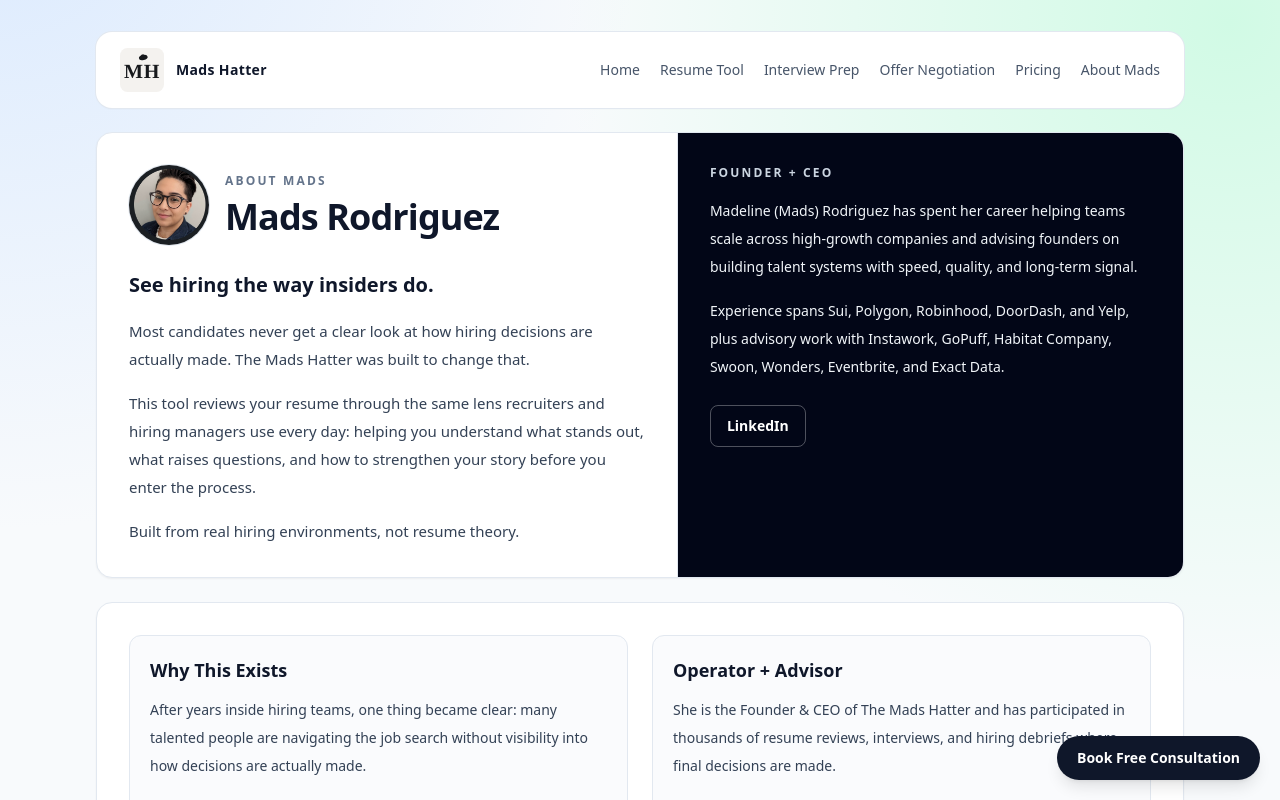
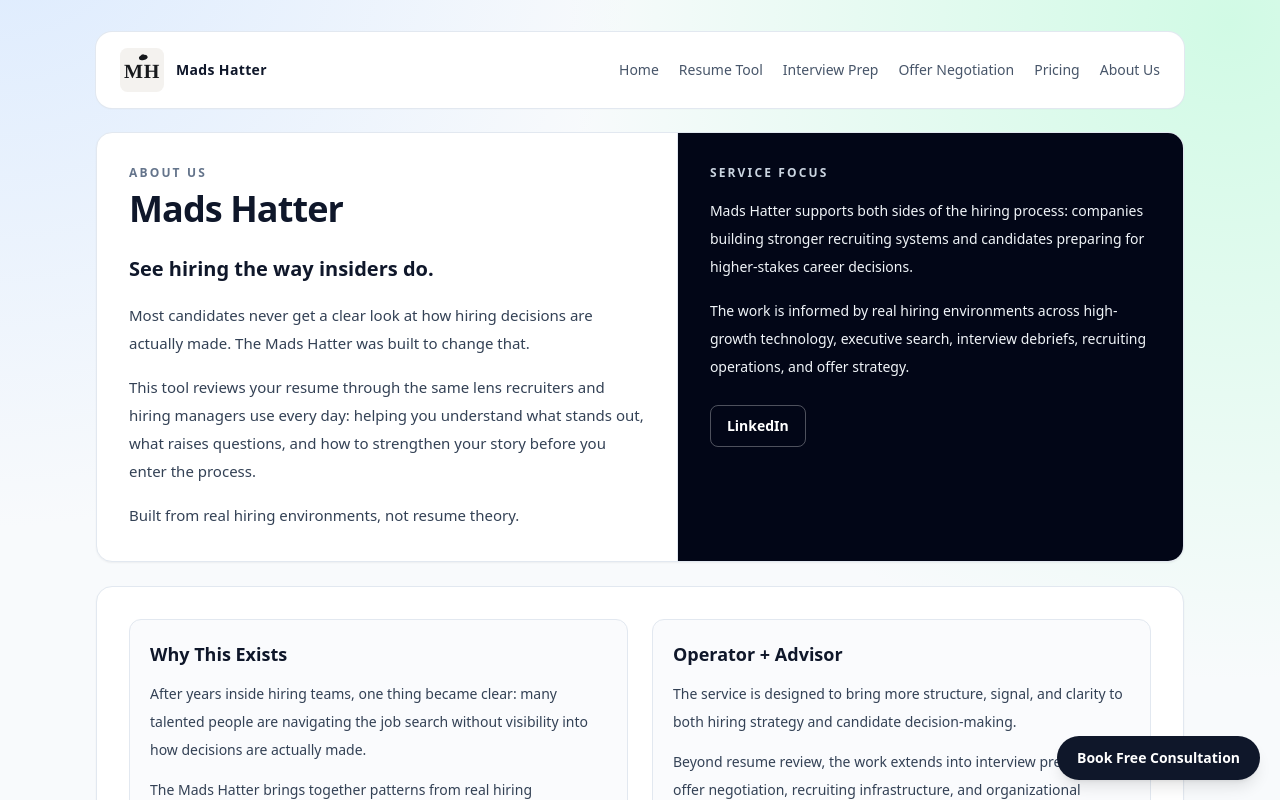
Before and after one commit to MadsHatter-Recruiting/madshatter, a Next.js app: page /mads in a window 1280 px wide. Shown: the top 800 px of the page. Built offline with nearby package versions, Linux system fonts and the light colour scheme; no server answers.

Commit message:
Make consulting preview fully brand-forward

```diff
--- a/app/advisory/page.tsx
+++ b/app/advisory/page.tsx
@@ -38,7 +38,7 @@
                 Pricing
               </a>
               <a href="/mads" className="transition hover:text-slate-900">
-                About Mads
+                About Us
               </a>
             </nav>
           </div>
--- a/app/candidates/page.tsx
+++ b/app/candidates/page.tsx
@@ -29,7 +29,7 @@
                 Pricing
               </a>
               <a href="/mads" className="transition hover:text-slate-900">
-                About Mads
+                About Us
               </a>
             </nav>
           </div>
--- a/app/interview/page.tsx
+++ b/app/interview/page.tsx
@@ -30,7 +30,7 @@
                 Pricing
               </a>
               <a href="/mads" className="transition hover:text-slate-900">
-                About Mads
+                About Us
               </a>
             </nav>
 
@@ -55,7 +55,7 @@
                   Pricing
                 </a>
                 <a href="/mads" className="block rounded-md px-3 py-2 text-sm text-slate-700 hover:bg-slate-50">
-                  About Mads
+                  About Us
                 </a>
               </nav>
             </details>
--- a/app/mads/page.tsx
+++ b/app/mads/page.tsx
@@ -1,5 +1,4 @@
 const LINKEDIN_URL = "https://www.linkedin.com/company/113022676/";
-const MADS_PHOTO_URL = "/mads-photo.jpg";
 
 export default function MadsPage() {
   return (
@@ -32,7 +31,7 @@
                 Pricing
               </a>
               <a href="/mads" className="transition hover:text-slate-900">
-                About Mads
+                About Us
               </a>
             </nav>
 
@@ -57,7 +56,7 @@
                   Pricing
                 </a>
                 <a href="/mads" className="block rounded-md px-3 py-2 text-sm text-slate-700 hover:bg-slate-50">
-                  About Mads
+                  About Us
                 </a>
               </nav>
             </details>
@@ -67,19 +66,10 @@
         <section className="overflow-hidden rounded-2xl border border-slate-200 bg-white shadow-sm">
           <div className="grid gap-0 lg:grid-cols-[1.15fr_1fr]">
             <div className="border-b border-slate-200 p-6 sm:p-8 lg:border-b-0 lg:border-r">
-              <div className="flex flex-wrap items-center gap-4">
-                <img
-                  src={MADS_PHOTO_URL}
-                  alt="Mads Rodriguez"
-                  className="h-20 w-20 rounded-full object-cover ring-1 ring-slate-200"
-                />
-                <div>
-                  <p className="text-xs font-semibold uppercase tracking-[0.18em] text-slate-500">About Mads</p>
-                  <h1 className="mt-2 text-3xl font-semibold tracking-tight text-slate-900 sm:text-4xl">
-                    Mads Rodriguez
-                  </h1>
-                </div>
-              </div>
+              <p className="text-xs font-semibold uppercase tracking-[0.18em] text-slate-500">About Us</p>
+              <h1 className="mt-2 text-3xl font-semibold tracking-tight text-slate-900 sm:text-4xl">
+                Mads Hatter
+              </h1>
               <div className="mt-6 max-w-3xl space-y-4 text-[15px] leading-7 text-slate-700">
                 <p className="text-xl font-semibold leading-8 text-slate-900">See hiring the way insiders do.</p>
                 <p>
@@ -96,14 +86,14 @@
             </div>
 
             <div className="relative bg-slate-950 p-6 text-white sm:p-8">
-              <p className="text-xs font-semibold uppercase tracking-[0.18em] text-slate-300">Founder + CEO</p>
+              <p className="text-xs font-semibold uppercase tracking-[0.18em] text-slate-300">Service Focus</p>
               <p className="mt-4 text-sm leading-7 text-slate-100">
-                Madeline (Mads) Rodriguez has spent her career helping teams scale across high-growth companies and
-                advising founders on building talent systems with speed, quality, and long-term signal.
+                Mads Hatter supports both sides of the hiring process: companies building stronger recruiting systems
+                and candidates preparing for higher-stakes career decisions.
               </p>
               <p className="mt-4 text-sm leading-7 text-slate-100">
-                Experience spans Sui, Polygon, Robinhood, DoorDash, and Yelp, plus advisory work with Instawork,
-                GoPuff, Habitat Company, Swoon, Wonders, Eventbrite, and Exact Data.
+                The work is informed by real hiring environments across high-growth technology, executive search,
+                interview debriefs, recruiting operations, and offer strategy.
               </p>
               <a
                 href={LINKEDIN_URL}
@@ -138,12 +128,12 @@
               <h2 className="text-lg font-semibold text-slate-900">Operator + Advisor</h2>
               <div className="mt-3 space-y-3 text-sm leading-7 text-slate-700">
                 <p>
-                  She is the Founder &amp; CEO of The Mads Hatter and has participated in thousands of resume reviews,
-                  interviews, and hiring debriefs where final decisions are made.
+                  The service is designed to bring more structure, signal, and clarity to both hiring strategy and
+                  candidate decision-making.
                 </p>
                 <p>
-                  Beyond candidate support, she advises founders and executive teams on organizational growth, role
-                  calibration, and recruiting infrastructure that scales.
+                  Beyond resume review, the work extends into interview preparation, offer negotiation, recruiting
+                  infrastructure, and organizational advisory.
                 </p>
               </div>
             </article>
--- a/app/negotiation/page.tsx
+++ b/app/negotiation/page.tsx
@@ -30,7 +30,7 @@
                 Pricing
               </a>
               <a href="/mads" className="transition hover:text-slate-900">
-                About Mads
+                About Us
               </a>
             </nav>
 
@@ -55,7 +55,7 @@
                   Pricing
                 </a>
                 <a href="/mads" className="block rounded-md px-3 py-2 text-sm text-slate-700 hover:bg-slate-50">
-                  About Mads
+                  About Us
                 </a>
               </nav>
             </details>
--- a/app/pricing/page.tsx
+++ b/app/pricing/page.tsx
@@ -57,7 +57,7 @@
                 Pricing
               </a>
               <a href="/mads" className="transition hover:text-slate-900">
-                About Mads
+                About Us
               </a>
             </nav>
 
@@ -82,7 +82,7 @@
                   Pricing
                 </a>
                 <a href="/mads" className="block rounded-md px-3 py-2 text-sm text-slate-700 hover:bg-slate-50">
-                  About Mads
+                  About Us
                 </a>
               </nav>
             </details>
--- a/app/template-preview/page.tsx
+++ b/app/template-preview/page.tsx
@@ -22,7 +22,7 @@
                 Pricing
               </a>
               <a href="/mads" className="transition hover:text-slate-900">
-                About Mads
+                About Us
               </a>
             </nav>
           </div>
```
